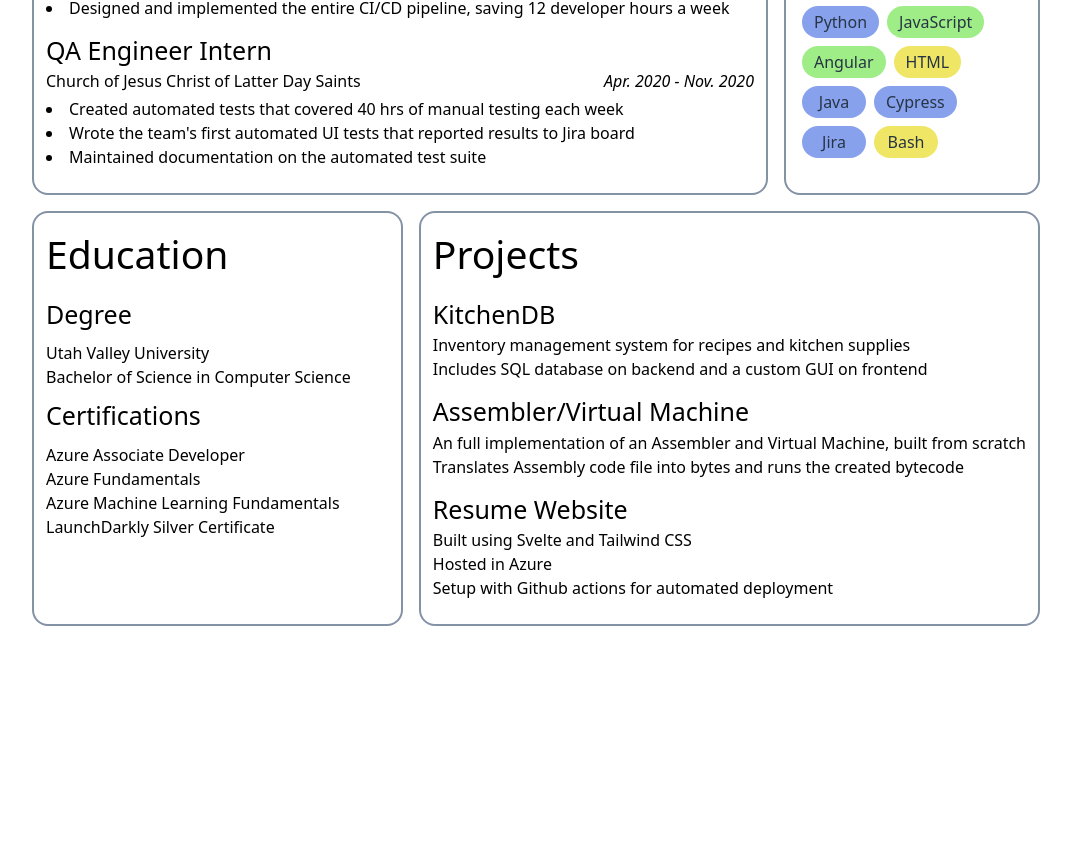
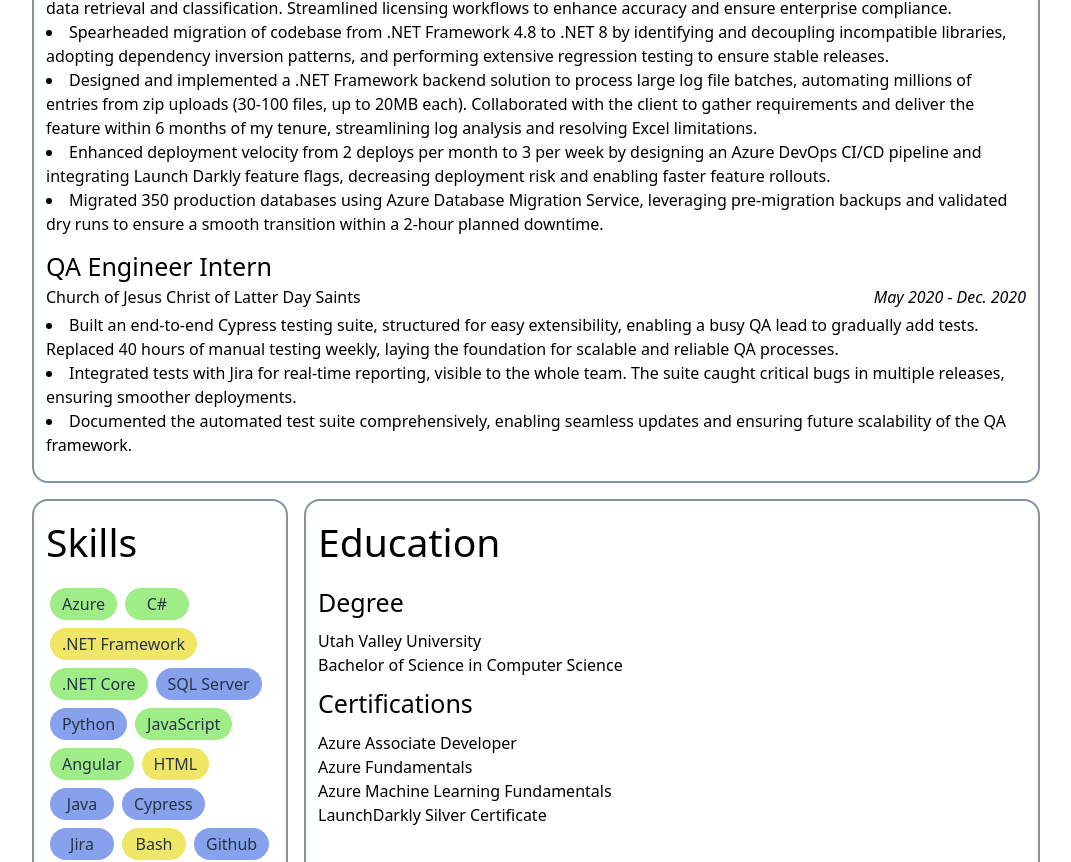
Before and after one commit to ibeal/svelteResume, a SvelteKit app: page / in a window 1280 px wide. Shown: the part 623-1485 px from the top of the page, without its empty margins (104-1175 px from the left). Before the commit the page ends 1257 px from the top, so only its background shows below. Built offline with nearby package versions, Linux system fonts and the light colour scheme.

Commit message:
update content

```diff
--- a/src/routes/+page.svelte
+++ b/src/routes/+page.svelte
@@ -83,18 +83,18 @@
 	 * @type {Object.<number, string>}
 	 */
 	const months = {
-		1: 'Jan.',
-		2: 'Feb.',
-		3: 'Mar.',
-		4: 'Apr.',
-		5: 'May',
-		6: 'Jun.',
-		7: 'Jul.',
-		8: 'Aug.',
-		9: 'Sep.',
-		10: 'Oct.',
-		11: 'Nov.',
-		12: 'Dec.'
+		0: 'Jan.',
+		1: 'Feb.',
+		2: 'Mar.',
+		3: 'Apr.',
+		4: 'May',
+		5: 'Jun.',
+		6: 'Jul.',
+		7: 'Aug.',
+		8: 'Sep.',
+		9: 'Oct.',
+		10: 'Nov.',
+		11: 'Dec.'
 	};
 	/**
 	 * @param {string|Undefined} date
--- a/static/data.json
+++ b/static/data.json
@@ -1,5 +1,5 @@
 {
-    "bio": "After discovering automation, projects I've created are still in use. Creative, outside the-box solutions, with a careful look at the end goal, meet and exceed company needs.",
+    "bio": "Software engineer passionate about automation and building efficient, scalable systems. Dedicated to continuous learning and leveraging technology to drive meaningful impact. I thrive on solving complex challenges through thoughtful design and collaboration, always striving to create solutions that stand the test of time.",
     "experience": [
         {
             "company": "Church of Jesus Christ of Latter Day Saints",
@@ -8,9 +8,9 @@
             "end": "1 Dec 2020",
             "duties": [],
             "achievments": [
-                "Created automated tests that covered 40 hrs of manual testing each week",
-                "Wrote the team's first automated UI tests that reported results to Jira board",
-                "Maintained documentation on the automated test suite"
+                "Built an end-to-end Cypress testing suite, structured for easy extensibility, enabling a busy QA lead to gradually add tests. Replaced 40 hours of manual testing weekly, laying the foundation for scalable and reliable QA processes.",
+                "Integrated tests with Jira for real-time reporting, visible to the whole team. The suite caught critical bugs in multiple releases, ensuring smoother deployments.",
+                "Documented the automated test suite comprehensively, enabling seamless updates and ensuring future scalability of the QA framework."
             ]
         },
         {
@@ -20,9 +20,11 @@
             "end": "",
             "duties": [],
             "achievments": [
-                "Migrated the entire codebase from .NET Framework 4.8 to .NET 8",
-                "Moved 350 production databases with only a 2 hour outage period",
-                "Designed and implemented the entire CI/CD pipeline, saving 12 developer hours a week"
+                "Led development of a key product for our IBM department, integrating with client SAM tools to automate software installation data retrieval and classification. Streamlined licensing workflows to enhance accuracy and ensure enterprise compliance.",
+                "Spearheaded migration of codebase from .NET Framework 4.8 to .NET 8 by identifying and decoupling incompatible libraries, adopting dependency inversion patterns, and performing extensive regression testing to ensure stable releases.",
+                "Designed and implemented a .NET Framework backend solution to process large log file batches, automating millions of entries from zip uploads (30-100 files, up to 20MB each). Collaborated with the client to gather requirements and deliver the feature within 6 months of my tenure, streamlining log analysis and resolving Excel limitations.",
+                "Enhanced deployment velocity from 2 deploys per month to 3 per week by designing an Azure DevOps CI/CD pipeline and integrating Launch Darkly feature flags, decreasing deployment risk and enabling faster feature rollouts.",
+                "Migrated 350 production databases using Azure Database Migration Service, leveraging pre-migration backups and validated dry runs to ensure a smooth transition within a 2-hour planned downtime."
             ]
         }
     ],
@@ -39,29 +41,35 @@
         "Java",
         "Cypress",
         "Jira",
-        "Bash"
+        "Bash",
+        "Github",
+        "Elixir",
+        "Postgres",
+        "LaunchDarkly"
     ],
     "projects": [
         {
-            "name": "KitchenDB",
+            "name": "Compiler",
             "highlights": [
-                "Inventory management system for recipes and kitchen supplies",
-                "Includes SQL database on backend and a custom GUI on frontend"
+                "Built a compiler in Python for a custom object-oriented programming language, translating high-level code into assembly instructions. Demonstrated proficiency in compiler design by implementing complex features like class handling, method calls, and pointers, strengthening theoretical knowledge of language processing."
             ]
         },
         {
-            "name": "Assembler/Virtual Machine",
+            "name": "Assembler",
             "highlights": [
-                "An full implementation of an Assembler and Virtual Machine, built from scratch",
-                "Translates Assembly code file into bytes and runs the created bytecode"
+                "Designed and implemented a two-pass assembler in Python to convert assembly instructions into bytecode as part of a capstone project. Focused on opcode translation, symbol resolution, and instruction parsing, reinforcing concepts in low-level programming and system architecture."
+            ]
+        },
+        {
+            "name": "Virtual Machine",
+            "highlights": [
+                "Engineered a Virtual Machine in Python to execute bytecode generated by a custom assembler. Designed a stack-based execution model and optimized memory management to simulate a runtime environment, applying core computer science concepts in practice."
             ]
         },
         {
             "name": "Resume Website",
             "highlights": [
-                "Built using Svelte and Tailwind CSS",
-                "Hosted in Azure",
-                "Setup with Github actions for automated deployment"
+                "Created a static resume website using Svelte and Tailwind CSS to showcase projects and professional achievements. Deployed on Azure for ease of access, with automated deployment pipelines configured through GitHub Actions to streamline updates and ensure consistent delivery."
             ]
         }
     ],
```
